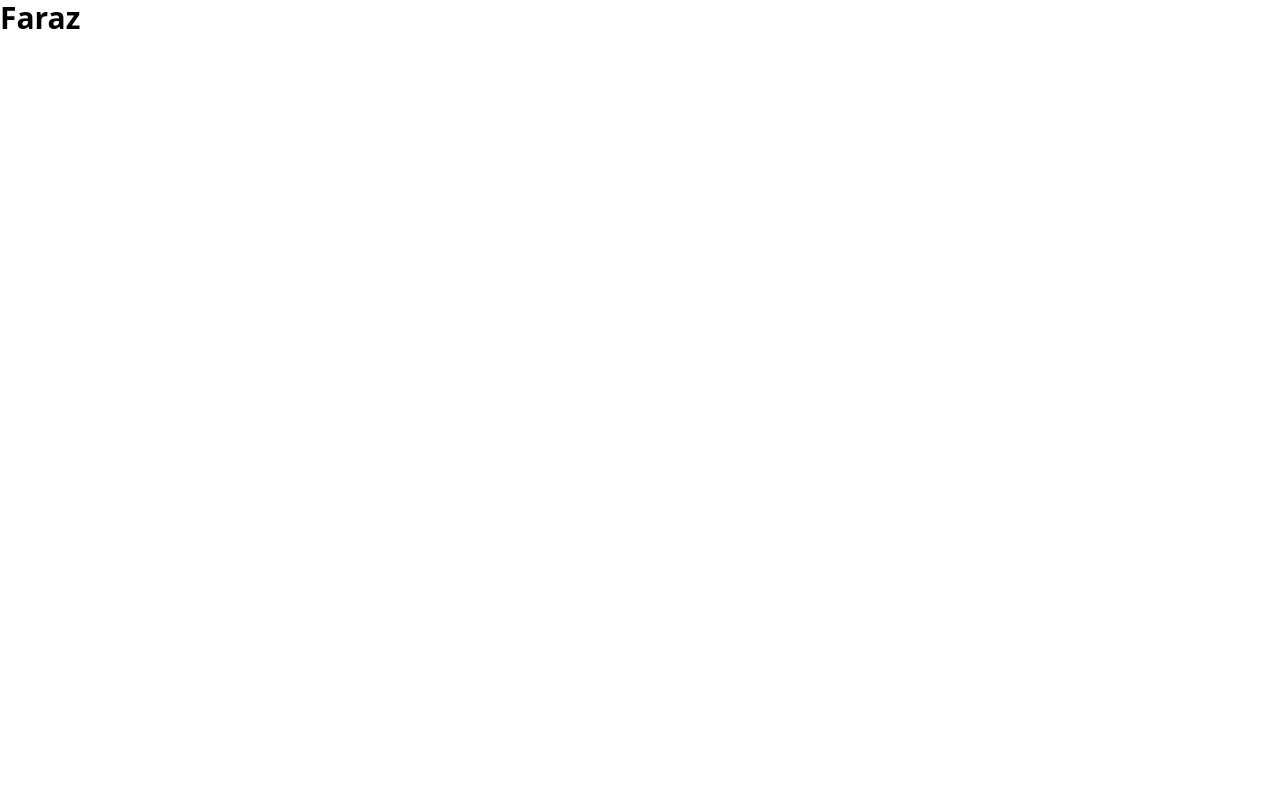
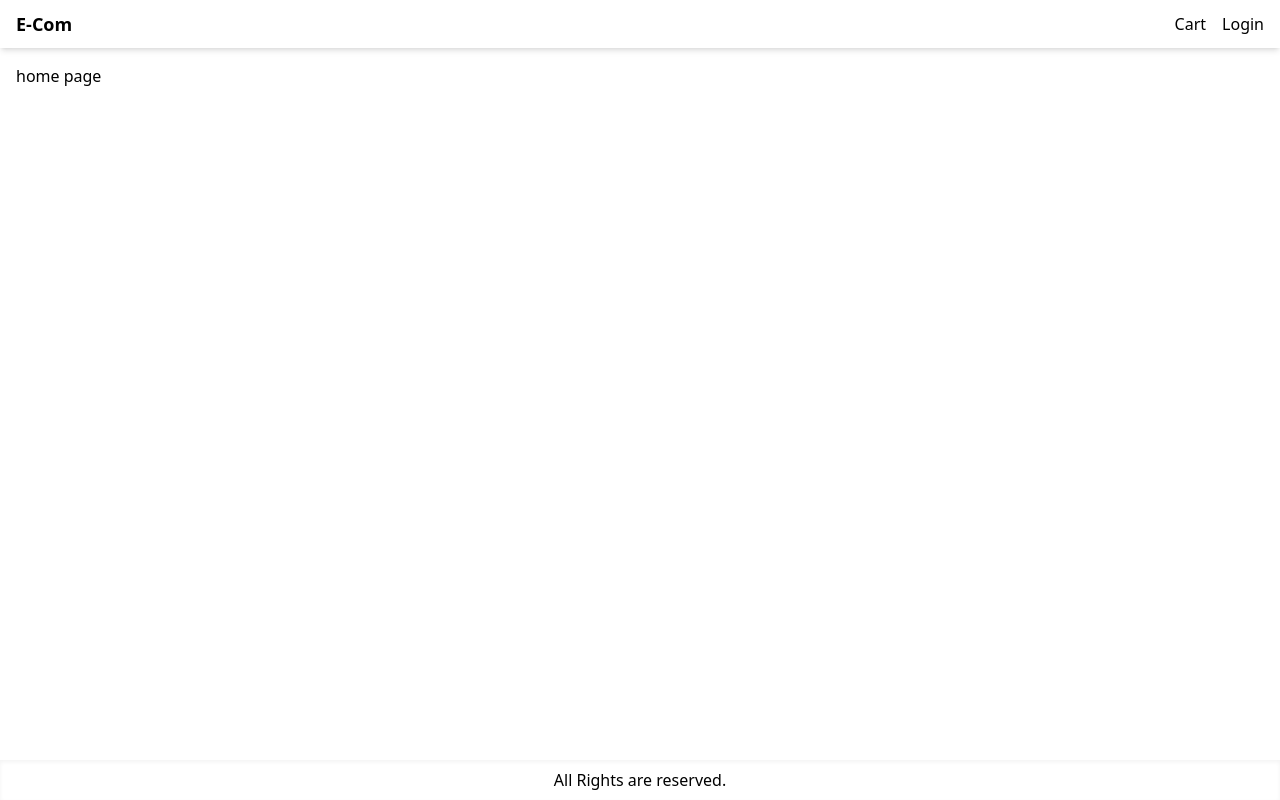
Before and after one commit to faraz-ahmed-khan/NextJs_TailwindCSS_ECOMMERCE_WEB_APP, a Next.js app: page / in a window 1280 px wide. Built offline with nearby package versions, Linux system fonts and the light colour scheme.

Commit message:
designed frontend layout

```diff
--- /dev/null
+++ b/components/layout.js
@@ -0,0 +1,37 @@
+import React from 'react';
+import Head from 'next/head';
+import Link from 'next/link';
+const layout = ({ title, children }) => {
+  return (
+    <>
+      <Head>
+        <title>{title ? title + ' E-Com' : 'E-Com'}</title>
+        <meta name="description" content="E-commerce Web app" />
+        <link rel="icon" href="/favicon.ico" />
+      </Head>
+      <div className="flex min-h-screen flex-col justify-between">
+        <header>
+          <nav className="flex h-12 items-center px-4 justify-between shadow-md">
+            <Link href={'/'}>
+              <p className="text-lg font-bold">E-Com</p>
+            </Link>
+            <div className="flex justify-between">
+              <Link href={'/cart'}>
+                <p className="px-4">Cart</p>
+              </Link>
+              <Link href={'/login'}>
+                <p>Login</p>
+              </Link>
+            </div>
+          </nav>
+        </header>
+        <main className="container m-auto mt-4 px-4">{children}</main>
+        <footer className="flex justify-center items-center h-10 shadow-inner">
+          All Rights are reserved.
+        </footer>
+      </div>
+    </>
+  );
+};
+
+export default layout;
--- a/pages/index.js
+++ b/pages/index.js
@@ -1,18 +1,9 @@
-import Head from 'next/head';
-import { Inter } from '@next/font/google';
-
-const inter = Inter({ subsets: ['latin'] });
+import Layout from '@/components/layout';
 
 export default function Home() {
   return (
     <>
-      <Head>
-        <title>Create Next App</title>
-        <meta name="description" content="Generated by create next app" />
-        <meta name="viewport" content="width=device-width, initial-scale=1" />
-        <link rel="icon" href="/favicon.ico" />
-      </Head>
-      <h1 className="text-3xl font-bold">Faraz</h1>
+      <Layout title={'Home Page'}>home page</Layout>
     </>
   );
 }
```
Also changed, not shown: .eslintrc.json.
